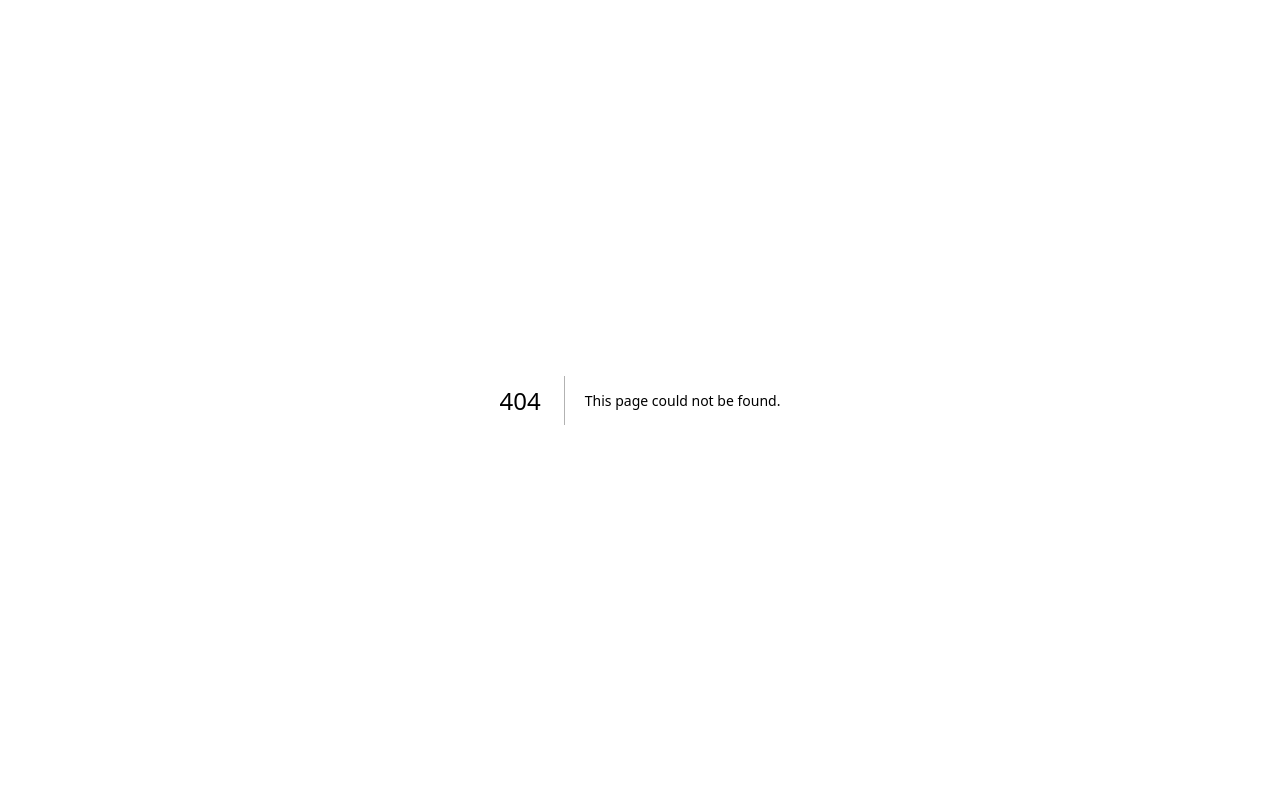
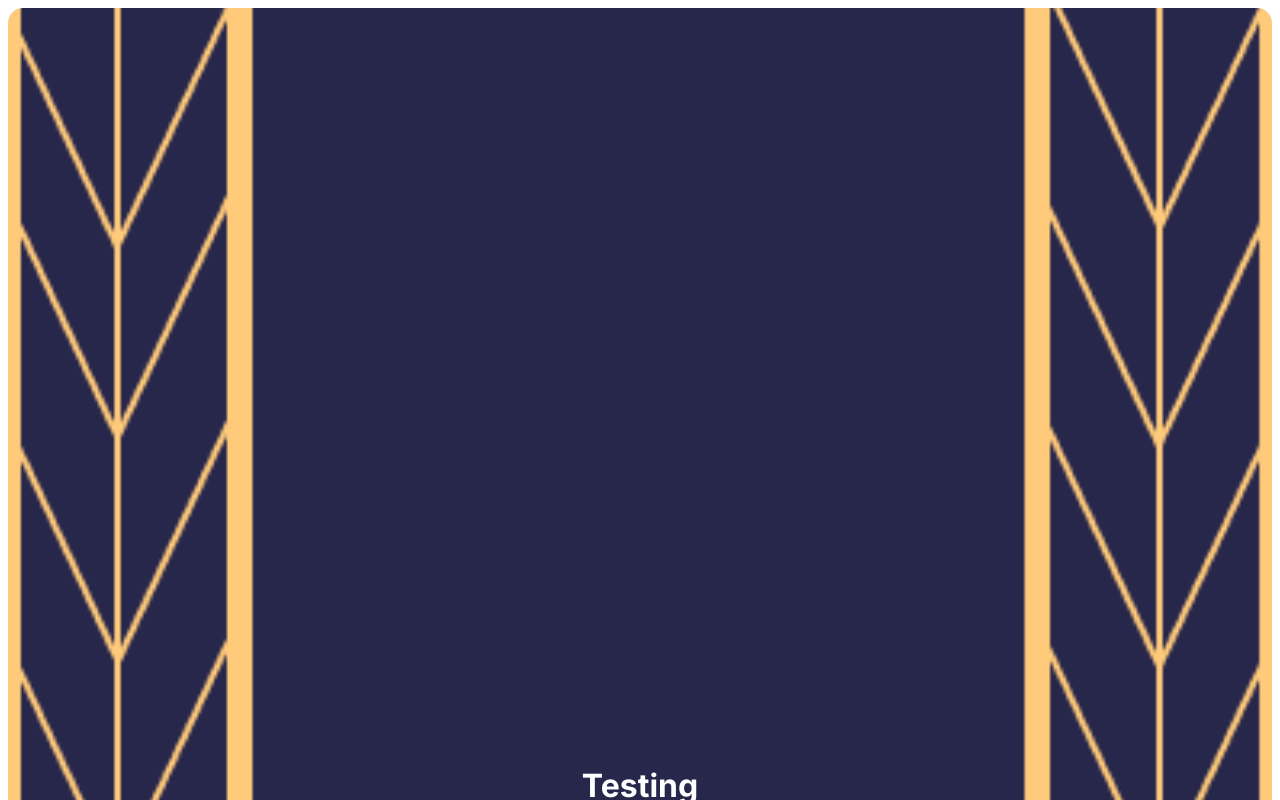
Before and after one commit to nanidam/degree-project-rendezevite, a Next.js app: page /invitation/1 in a window 1280 px wide. Before the commit this address had no page. Shown: the top 800 px of the page. Built offline with nearby package versions, Linux system fonts and the light colour scheme.

Commit message:
:sparkles: created invitation router

```diff
--- /dev/null
+++ b/app/invitation/[inviteCode]/page.tsx
@@ -0,0 +1,16 @@
+import TemplateGeometricDesign from "@/app/components/templateGeoDesign";
+
+const Invitation = () => {
+  return (
+    <>
+      <TemplateGeometricDesign
+        header="Testing"
+        text="Testing"
+        rsvpGeneric={true}
+        rsvpFood={false}
+      />
+    </>
+  );
+};
+
+export default Invitation;
```
